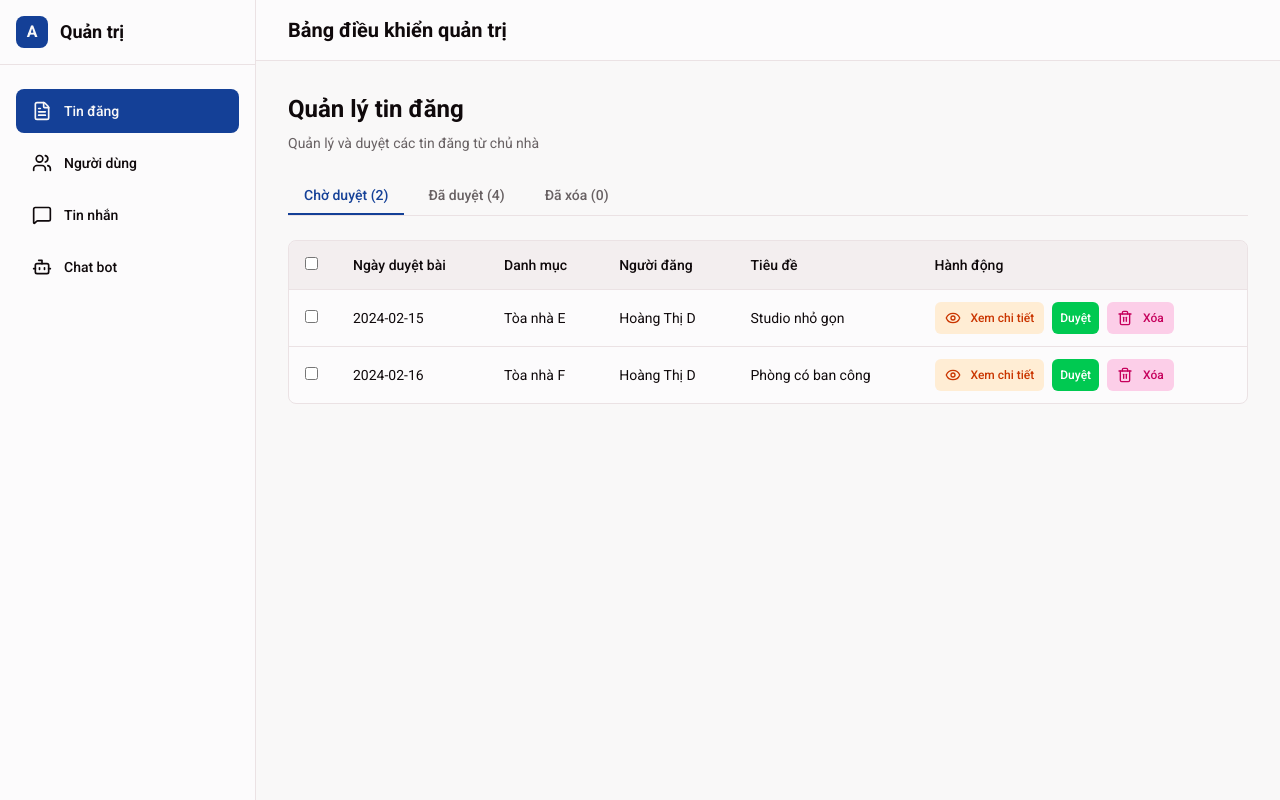
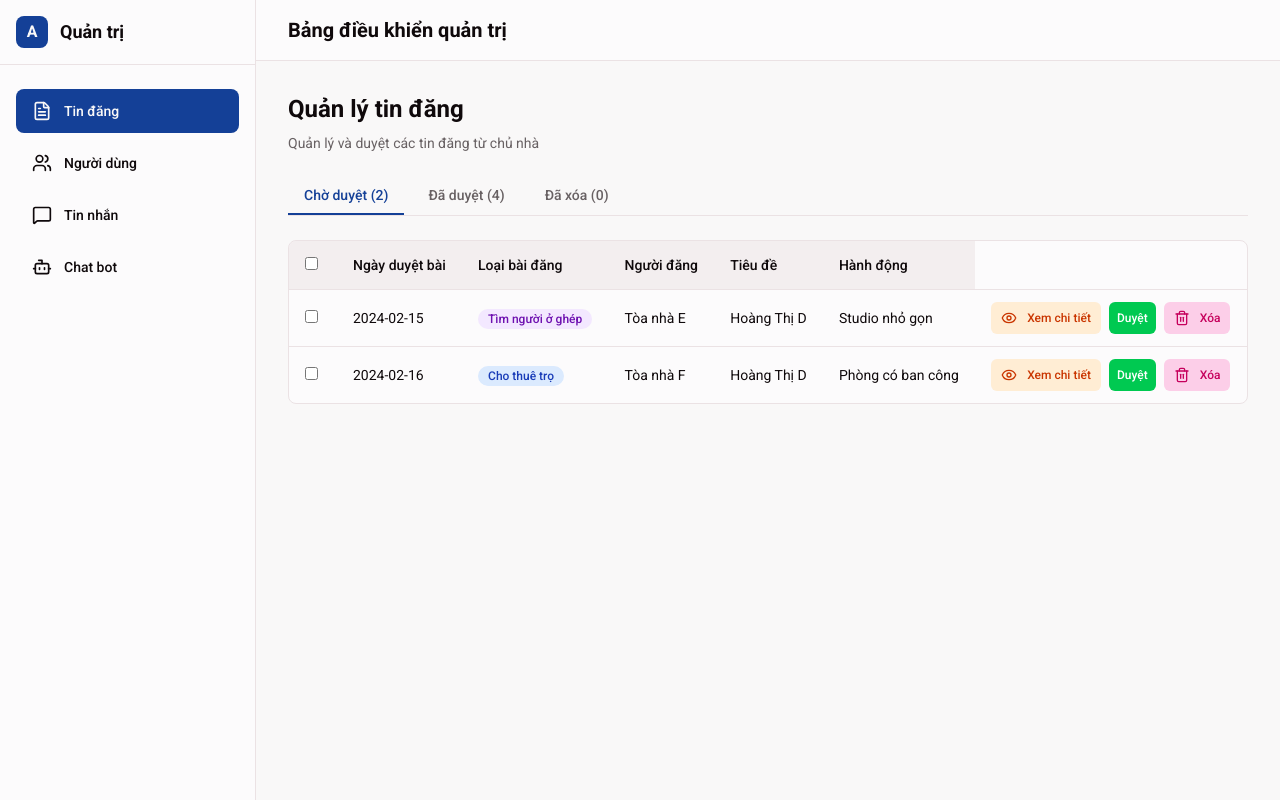
Before and after one commit to laihoangduy2424/dashboard, a Next.js app: page /dashboard/listings in a window 1280 px wide. Built offline with nearby package versions, Linux system fonts and the light colour scheme.

Commit message:
feat: update listings management with new posting type
Add postingType to Room interface and mock data; update listings page.

Co-authored-by: Duy Lại Hoàng <170998843+laihoangduy2424@users.noreply.github.com>

```diff
--- a/app/dashboard/listings/page.tsx
+++ b/app/dashboard/listings/page.tsx
@@ -260,7 +260,7 @@ export default function ListingsPage() {
                 Ngày duyệt bài
               </th>
               <th className="px-4 py-3 text-left text-sm font-medium text-foreground">
-                Danh mục
+                Loại bài đăng
               </th>
               <th className="px-4 py-3 text-left text-sm font-medium text-foreground">
                 Người đăng
@@ -294,6 +294,15 @@ export default function ListingsPage() {
                   </td>
                   <td className="px-4 py-3 text-sm text-foreground whitespace-nowrap">
                     {listing.listingDate}
+                  </td>
+                  <td className="px-4 py-3 text-sm">
+                    <span className={`inline-flex items-center px-2.5 py-0.5 rounded-full text-xs font-medium ${
+                      listing.postingType === 'for_rent'
+                        ? 'bg-blue-100 text-blue-800'
+                        : 'bg-purple-100 text-purple-800'
+                    }`}>
+                      {listing.postingType === 'for_rent' ? 'Cho thuê trọ' : 'Tìm người ở ghép'}
+                    </span>
                   </td>
                   <td className="px-4 py-3 text-sm text-foreground">
                     {listing.building}
@@ -463,8 +472,10 @@ export default function ListingsPage() {
               {/* Location */}
               <div className="grid grid-cols-2 gap-4">
                 <div>
-                  <p className="text-sm font-medium text-muted-foreground">Danh mục</p>
-                  <p className="mt-1 text-sm text-foreground">{detailModal.listing.building}</p>
+                  <p className="text-sm font-medium text-muted-foreground">Loại bài đăng</p>
+                  <p className="mt-1 text-sm text-foreground">
+                    {detailModal.listing.postingType === 'for_rent' ? 'Cho thuê trọ' : 'Tìm người ở ghép'}
+                  </p>
                 </div>
                 <div>
                   <p className="text-sm font-medium text-muted-foreground">Địa chỉ</p>
--- a/lib/mock-data.ts
+++ b/lib/mock-data.ts
@@ -32,6 +32,7 @@ export interface Room {
   bathrooms: number
   landlordId: string
   landlordName: string
+  postingType: 'for_rent' | 'looking_roommate'
   // Status on public website
   publicStatus: 'displaying' | 'hidden' | 'pending_review' | 'rented'
   reviewStatus?: 'pending' | 'approved' | 'rejected'
@@ -230,6 +231,7 @@ export const mockRooms: Room[] = [
     bathrooms: 1,
     landlordId: 'LL001',
     landlordName: 'Nguyễn Văn A',
+    postingType: 'for_rent',
     publicStatus: 'displaying',
     reviewStatus: 'approved',
     createdDate: '2024-01-20',
@@ -248,6 +250,7 @@ export const mockRooms: Room[] = [
     bathrooms: 1,
     landlordId: 'LL001',
     landlordName: 'Nguyễn Văn A',
+    postingType: 'for_rent',
     publicStatus: 'rented',
     reviewStatus: 'approved',
     createdDate: '2023-11-15',
@@ -266,6 +269,7 @@ export const mockRooms: Room[] = [
     bathrooms: 1,
     landlordId: 'LL002',
     landlordName: 'Trần Thị B',
+    postingType: 'looking_roommate',
     publicStatus: 'displaying',
     reviewStatus: 'approved',
     createdDate: '2024-02-01',
@@ -284,6 +288,7 @@ export const mockRooms: Room[] = [
     bathrooms: 2,
     landlordId: 'LL002',
     landlordName: 'Trần Thị B',
+    postingType: 'for_rent',
     publicStatus: 'hidden',
     reviewStatus: 'approved',
     createdDate: '2023-12-10',
@@ -303,6 +308,7 @@ export const mockRooms: Room[] = [
     bathrooms: 1,
     landlordId: 'LL004',
     landlordName: 'Hoàng Thị D',
+    postingType: 'looking_roommate',
     publicStatus: 'pending_review',
     reviewStatus: 'pending',
     createdDate: '2024-02-15',
@@ -320,6 +326,7 @@ export const mockRooms: Room[] = [
     bathrooms: 1,
     landlordId: 'LL004',
     landlordName: 'Hoàng Thị D',
+    postingType: 'for_rent',
     publicStatus: 'pending_review',
     reviewStatus: 'pending',
     createdDate: '2024-02-16',
```
